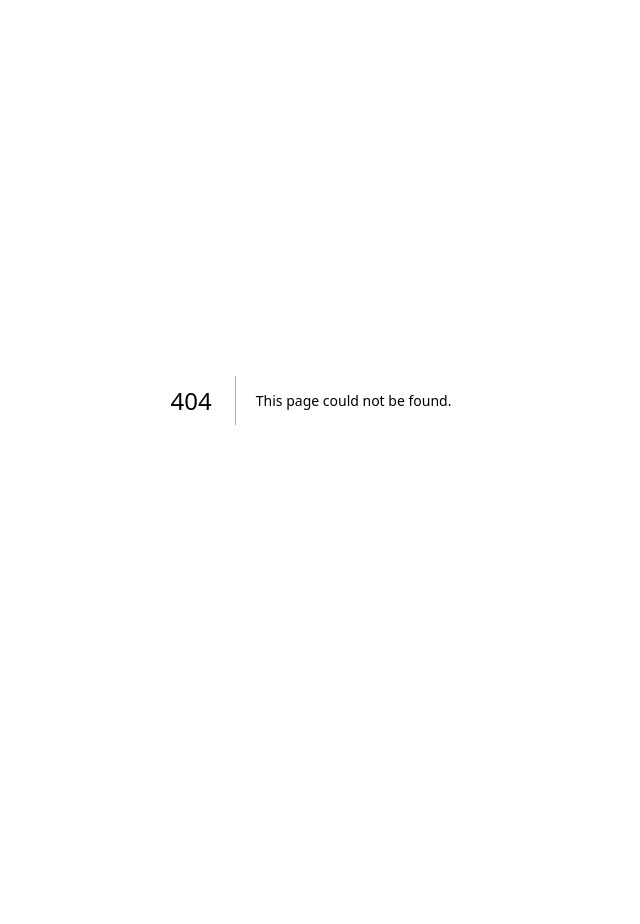
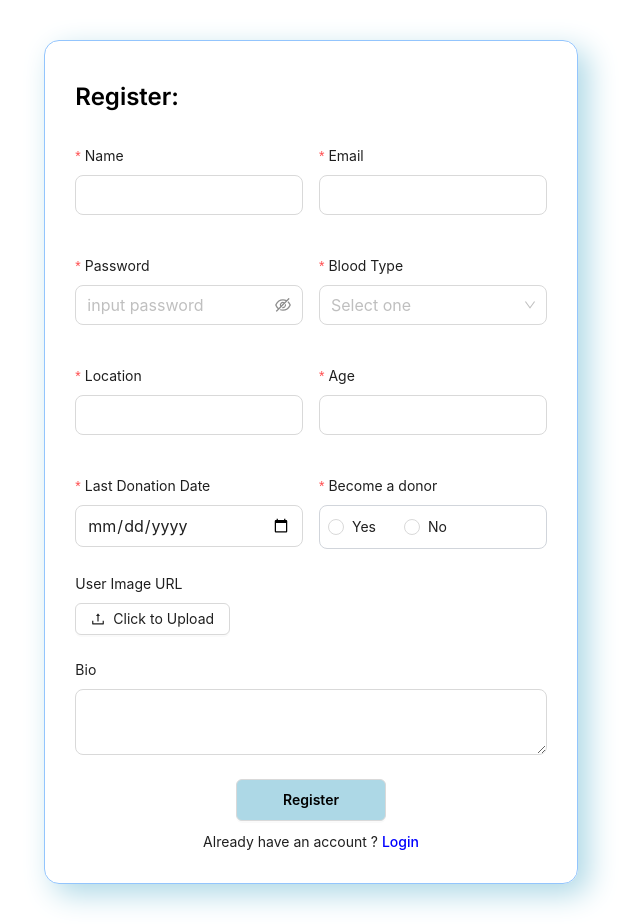
Before and after one commit to JannatunNimeNishat/blood_donation_application_client, a Next.js app: page /register in a window 1280 px wide. Before the commit this address had no page. Shown: the whole page, without its empty margins (329-969 px from the left). Before the commit the page ends 800 px from the top, so only its background shows below. Built offline with nearby package versions, Linux system fonts and the light colour scheme.

Commit message:
Blood FileInput, RadioInput,Select,TextArea inputs are added

```diff
--- /dev/null
+++ b/src/app/register/page.tsx
@@ -0,0 +1,114 @@
+"use client"
+import BloodFileInput from "@/components/form/BloodFileInput";
+import BloodForm from "@/components/form/BloodForm";
+import BloodInput from "@/components/form/BloodInput";
+import BloodRadio from "@/components/form/BloodRadio";
+import BloodSelect from "@/components/form/BloodSelect";
+import BloodTextArea from "@/components/form/BloodTextArea";
+import { Button } from "antd";
+import Link from "next/link";
+import { FieldValues, SubmitErrorHandler } from "react-hook-form";
+
+const defaultValues = {
+  name:"",
+  email:"",
+  password:"",
+  bloodType:"",
+  location:"",
+  age:"",
+  bio:"",
+  lastDonationDate:"",
+  role:"",
+  isDonor: "",
+  userImageURL:"",
+};
+
+const RegisterPage = () => {
+  const handleRegister: SubmitErrorHandler<FieldValues> = (values) => {
+    console.log(values);
+  };
+  const bloodOptions = [
+    { value: "O-POSITIVE", label: "O+" },
+    { value: "O-NEGATIVE", label: "O-" },
+    { value: "A-POSITIVE", label: "A+" },
+    { value: "A-NEGATIVE", label: "A-" },
+    { value: "B-POSITIVE", label: "B+" },
+    { value: "B-NEGATIVE", label: "B-" },
+    { value: "AB-POSITIVE", label: "AB+" },
+    { value: "AB-NEGATIVE", label: "AB-" },
+  ];
+  const isDonorOptions:any = [
+    { value: true, label: "Yes" },
+    { value: false, label: "No" },
+
+  ];
+  return (
+    <div className="min-h-screen  flex items-center justify-center py-10">
+      <div
+        className="border border-blue-300 lg:w-4/12 xl:w-5/12
+        "
+        style={{
+          margin: "0 auto",
+          padding: "30px",
+          borderRadius: "15px",
+          boxShadow: "10px 10px 30px lightblue",
+        }}
+      >
+        <h2
+          className="font-semibold text-2xl"
+          style={{ marginTop: "10px", marginBottom: "10px" }}
+        >
+          Register:
+        </h2>
+        <BloodForm
+          onSubmit={handleRegister}
+          defaultValues={defaultValues}
+          className="  mt-8 "
+        >
+          <div className="grid lg:grid-cols-2 gap-4">
+            <BloodInput name="name" type="text" label="Name" required={true} />
+            <BloodInput name="email" type="email" label="Email" required={true} />
+            <BloodInput name="password" type="password" label="Password" required={true} />
+
+            <BloodSelect name="bloodType" label="Blood Type" options={bloodOptions} required={true} />
+            <BloodInput name="location" type="text" label="Location" required={true}/>
+            <BloodInput name="age" type="number" label="Age" required={true}/>
+            <BloodInput name="lastDonationDate" type="date" label="Last Donation Date" required={true}/>
+            <BloodRadio label="Become a donor" name="isDonor" options={isDonorOptions} required={true}
+            className="border border-gray-300 hover:border-blue-500 w-full h-full py-[10px] px-2 rounded-lg flex gap-3"
+            />
+          </div>
+            <BloodFileInput name="userImageURL"  label="User Image URL"/>
+
+            <BloodTextArea name="bio"  label="Bio"/>
+          <div className="" style={{ margin: "0 auto", width: "150px" }}>
+            <Button
+              className="mt-0 py-5  flex items-center justify-center"
+              style={{
+                width: "150px",
+                backgroundColor: "lightblue",
+                fontWeight: "600",
+                color: "black",
+              }}
+              htmlType="submit"
+            >
+              Register
+            </Button>
+          </div>
+          <p style={{ textAlign: "center", width: "full", marginTop: "10px" }}>
+            Already have an account ?{" "}
+            <Link
+              className="text-black"
+              href={"/login"}
+              style={{ color: "blue", fontWeight: "500" }}
+            >
+              Login
+            </Link>
+          </p>
+        </BloodForm>
+      </div>
+    </div>
+  );
+};
+
+export default RegisterPage;
--- /dev/null
+++ b/src/components/form/BloodFileInput.tsx
@@ -0,0 +1,34 @@
+
+import { UploadOutlined } from "@ant-design/icons";
+import { Button, Form, Upload } from "antd";
+import { Controller } from "react-hook-form";
+
+type TMainFileInputProps = {
+    name:string;
+    label?:string;
+    required?:boolean
+}
+
+const BloodFileInput = ({label,name,required=false}:TMainFileInputProps) => {
+    return (
+        <div>
+        <Controller
+          name={name}
+          render={({ field, fieldState: { error } }) => (
+            <Form.Item label={label} required={required}
+
+            >
+             <Upload {...field}
+
+             >
+              <Button icon={<UploadOutlined />}>Click to Upload</Button>
+            </Upload>
+              {error && <small style={{ color: "red" }}>{error?.message}</small>}
+            </Form.Item>
+          )}
+        />
+      </div>
+    );
+};
+
+export default BloodFileInput;
--- a/src/components/form/BloodInput.tsx
+++ b/src/components/form/BloodInput.tsx
@@ -1,4 +1,5 @@
 import { Form, Input } from "antd";
+import { useState } from "react";
 import { Controller } from "react-hook-form";
 
 type TInputProps = {
@@ -6,22 +7,52 @@ type TInputProps = {
   name: string;
   label?: string;
   disabled?: boolean;
+  required?: boolean;
 };
 
-const BloodInput = ({ type, name, label, disabled }: TInputProps) => {
+const BloodInput = ({
+  type,
+  name,
+  label,
+  disabled,
+  required = false,
+}: TInputProps) => {
   return (
     <div>
       <Controller
         name={name}
-        render={({ field }) => (
-          <Form.Item label={label}>
-            <Input
+        rules={{
+          required: { value: required, message: "Required" },
+          minLength: {
+            value: type === "password" ? 8 : 0,
+            message: "Password must be at least 8 characters long",
+          },
+        }}
+        render={({ field, fieldState: { error } }) => (
+          <Form.Item label={label} required={required} className="w-full ">
+            {type === "password" ? (
+              <Input.Password
+                placeholder="input password"
+                className="w-full"
                 {...field}
                 disabled={disabled}
                 type={type}
                 id={name}
                 size="large"
+                required={required}
               />
+            ) : (
+              <Input
+                className="w-full"
+                {...field}
+                disabled={disabled}
+                type={type}
+                id={name}
+                size="large"
+                required={required}
+              />
+            )}
+            {error && <small className="text-red-500">{error?.message}</small>}
           </Form.Item>
         )}
       />
--- /dev/null
+++ b/src/components/form/BloodRadio.tsx
@@ -0,0 +1,37 @@
+import { Form, Radio } from "antd";
+import { Controller } from "react-hook-form";
+
+type TPHRadioProps = {
+  name: string;
+  label?: string;
+  disabled?: boolean;
+  required?: boolean;
+  options: { value: string | number; label: string; disabled?: boolean }[] | undefined;
+  className?:string
+};
+
+const BloodRadio = ({ label, name, options, disabled, required = false,className }: TPHRadioProps) => {
+  return (
+    <div className="">
+      <Controller
+        name={name}
+        render={({ field, fieldState: { error } }) => (
+          <Form.Item label={label} required={required}>
+            <Radio.Group {...field} disabled={disabled}
+            className={className}
+            >
+              {options?.map((option) => (
+                <Radio key={option.value} value={option.value} disabled={option.disabled}>
+                  {option.label}
+                </Radio>
+              ))}
+            </Radio.Group>
+            {error && <small style={{ color: "red" }}>{error?.message}</small>}
+          </Form.Item>
+        )}
+      />
+    </div>
+  );
+};
+
+export default BloodRadio;
--- /dev/null
+++ b/src/components/form/BloodSelect.tsx
@@ -0,0 +1,37 @@
+import { Form, Input, Select } from "antd";
+import { Controller } from "react-hook-form";
+
+type TPHSelectProps = {
+  name: string;
+  label?: string;
+  disabled?: boolean;
+  required?: boolean;
+  mode?:'multiple'| undefined;
+  options: { value: string; label: string; disabled?: boolean }[] | undefined;
+};
+
+const BloodSelect = ({ label, name, options, disabled,mode,required=false }: TPHSelectProps) => {
+  return (
+    <div>
+      <Controller
+        name={name}
+        render={({ field, fieldState: { error } }) => (
+            <Form.Item label={label} required={required}>
+              <Select
+              placeholder="Select one"
+              mode={mode}
+                {...field}
+                style={{ width: "100%" }}
+                options={options}
+                size="large"
+                disabled={disabled}
+              />
+              {error && <small style={{ color: "red" }}>{error?.message}</small>}
+            </Form.Item>
+          )}
+      />
+    </div>
+  );
+};
+
+export default BloodSelect;
--- /dev/null
+++ b/src/components/form/BloodTextArea.tsx
@@ -0,0 +1,42 @@
+import { Form, Input } from "antd";
+import TextArea from "antd/es/input/TextArea";
+import { Controller } from "react-hook-form";
+
+type TInputProps = {
+  name: string;
+  label?: string;
+  disabled?: boolean;
+  required?: boolean;
+};
+
+const BloodTextArea = ({
+
+  name,
+  label,
+  disabled,
+  required = false,
+}: TInputProps) => {
+  return (
+    <div>
+      <Controller
+        name={name}
+        render={({ field }) => (
+          <Form.Item label={label} required={required}
+          className="w-full "
+          >
+            <TextArea
+            className="w-full"
+              {...field}
+              disabled={disabled}
+              id={name}
+              size="large"
+              required={required}
+            />
+          </Form.Item>
+        )}
+      />
+    </div>
+  );
+};
+
+export default BloodTextArea;
```
Lines whose indentation alone changed are shown as unchanged.
